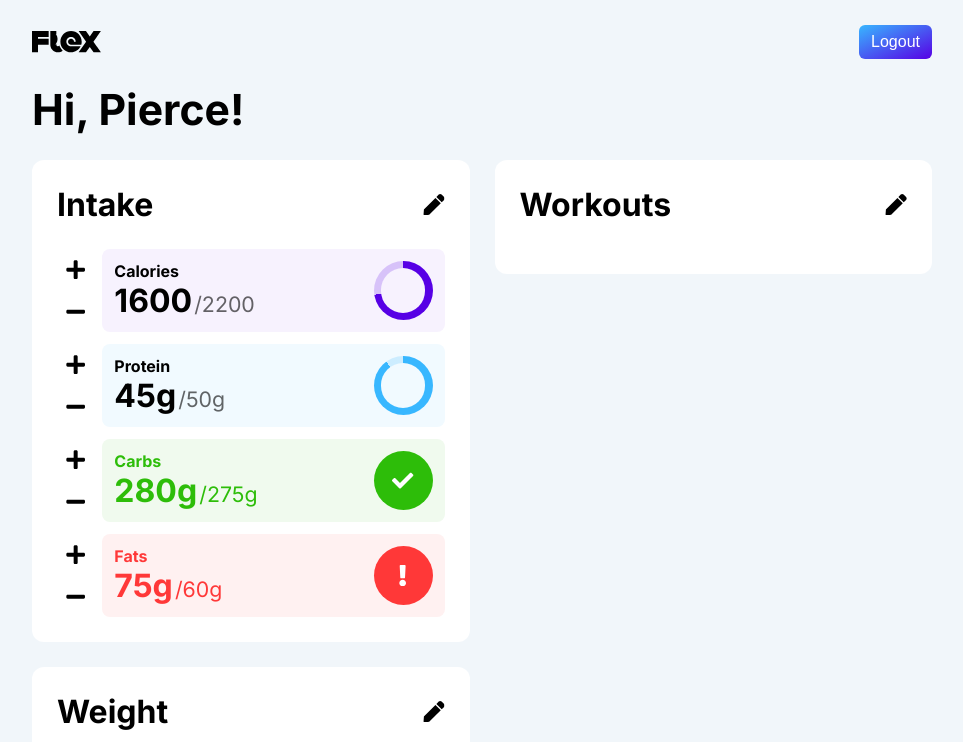
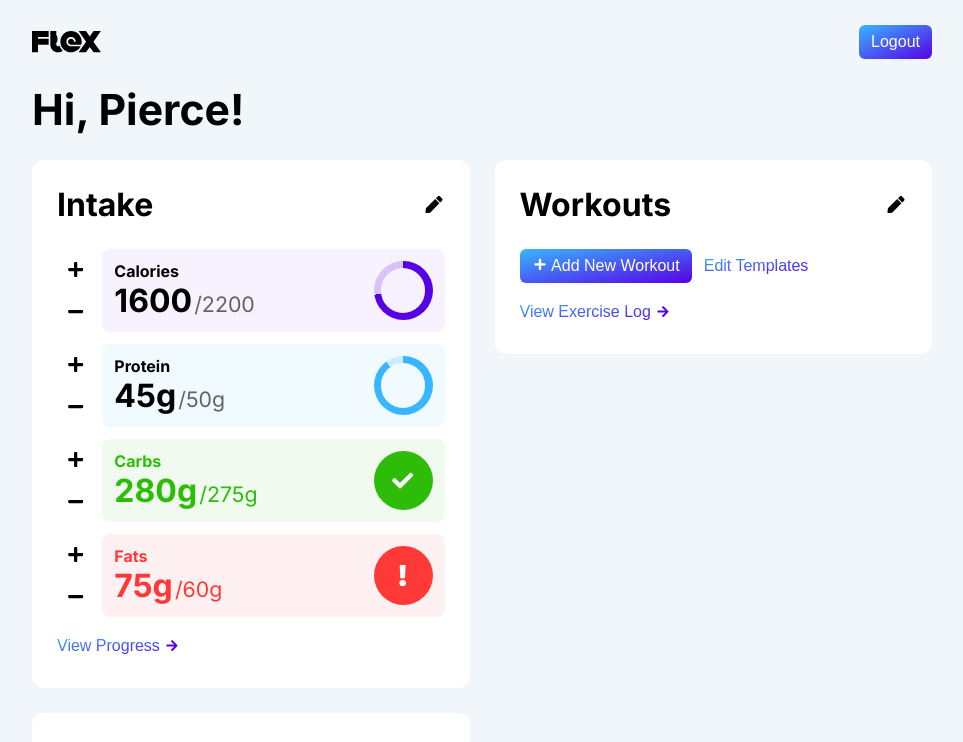
Before and after one commit to phidalgodiblasio/Flex, a React (Create React App) app in the folder frontend/flex/: page / in a window 1280 px wide. Shown: the top 742 px of the page, without its empty margins (158-1121 px from the left). Built offline with nearby package versions, Linux system fonts and the light colour scheme.

Commit message:
Added more buttons

```diff
--- a/frontend/flex/src/js/Homepage.js
+++ b/frontend/flex/src/js/Homepage.js
@@ -2,14 +2,12 @@ import React, { Component } from 'react';
 import styles from '../style/Homepage.module.css';
 import { ReactComponent as Logo } from '../assets/flex-logo.svg';
 import IntakeSection from './IntakeSection';
-import { FaPen, FaXMark } from 'react-icons/fa';
+import { FaPen, FaArrowRight, FaPlus } from 'react-icons/fa';
 import Section from './Section';
 import SecondaryButton from './SecondaryButton';
 import IntakePopUp from './IntakePopUp';
 
 export default class Homepage extends Component {
-
-  // TODO: Implement homepage
 
   constructor(props) {
     super(props)
@@ -46,7 +44,9 @@ export default class Homepage extends Component {
       enteredWeight: "",
       weightGoal: 150,
       popUpState: popUpState,
-      intakeValues: intakeValues
+      intakeValues: intakeValues,
+      workoutMenuOpen: false,
+      workoutMenuHasBeenOpened: false,
     }
   }
 
@@ -149,6 +149,39 @@ export default class Homepage extends Component {
     this.closePopUp();
   }
 
+  pushIntakeGraphsPage() {
+    console.log("TODO: Implement intake graphs page");
+  }
+
+  pushExerciseLogPage() {
+    console.log("TODO: Implement exercise log page");
+  }
+
+  pushWeightProgressPage() {
+    console.log("TODO: Implement weight progress page");
+  }
+
+  pushTemplatesPage(editing) {
+    console.log("TODO: Implement templates page");
+  }
+
+  toggleWorkoutMenu() {
+    this.setState({
+      workoutMenuOpen: !this.state.workoutMenuOpen,
+      workoutMenuHasBeenOpened: true
+    })
+  }
+
+  // All mouse clicks are intercepted and sent to this function
+  // If the workout menu is open and the user isn't clicking on the menu, close the menu
+  checkIfToggleWorkoutMenu(target) {
+    if(target.className != "workout-menu-item" && this.state.workoutMenuOpen) {
+      this.setState({
+        workoutMenuOpen: false
+      })
+    }
+  }
+
   render() {
     let popUpRender = this.state.popUpState.active ? (
       <IntakePopUp
@@ -186,8 +219,11 @@ export default class Homepage extends Component {
 
     let pushPopUp = (adding, type, current) => this.pushPopUp(adding, type, current);
 
+    let workoutMenuClasses;
+    if(this.state.workoutMenuHasBeenOpened) workoutMenuClasses = "clicked";
+
     return (
-      <>
+      <div onClick={(e) => this.checkIfToggleWorkoutMenu(e.target)}>
         {popUpRender}
         <div className="container">
           <header className={styles.header}>
@@ -222,20 +258,34 @@ export default class Homepage extends Component {
                 goal={this.state.intakeValues.fats.goal}
                 pushPopUp={pushPopUp}
               />
+              <SecondaryButton className="left-secondary-button" onClick={() => this.pushIntakeGraphsPage()}>View Progress <FaArrowRight /></SecondaryButton>
             </Section>
+
             <Section title="Workouts">
+              <div id={styles.workoutButtons}>
+                <div>
+                  <button className="primary-button" onClick={() => this.toggleWorkoutMenu()}><FaPlus /> Add New Workout</button>
+                  <nav className={workoutMenuClasses} aria-expanded={this.state.workoutMenuOpen}>
+                    <button className="workout-menu-item">Start From Scratch</button>
+                    <button className="workout-menu-item">Use A Template</button>
+                  </nav>
+                </div>
+                <SecondaryButton onClick={() => this.pushTemplatesPage(true)}>Edit Templates</SecondaryButton>
+              </div>
+              <SecondaryButton className="left-secondary-button" onClick={() => this.pushExerciseLogPage()}>View Exercise Log <FaArrowRight /></SecondaryButton>
+            </Section>
 
-            </Section>
             <Section title="Weight">
               {todaysWeight}
               <div className="small-padding" id={styles.weightGoal}>
                 <label>Your Goal</label>
                 <h3>{`${this.state.weightGoal} lbs`}</h3>
               </div>
+              <SecondaryButton className="left-secondary-button" onClick={() => this.pushWeightProgressPage()}>View Progress <FaArrowRight /></SecondaryButton>
             </Section>
           </div>
         </div>
-      </>
+      </div>
     )
   }
 }
--- a/frontend/flex/src/js/Section.js
+++ b/frontend/flex/src/js/Section.js
@@ -5,14 +5,14 @@ import styles from '../style/Homepage.module.css';
 export default function Section({title, editFunction, children}) {
   return (
     <div className="section large-padding">
-      <div className="section-header">
+      <header className="section-header">
         <h2 className={styles.h2}>{title}</h2>
         <div>
           <button className={styles.editButton} onClick={() => editFunction()}>
             <FaPen />
           </button>
         </div>
-      </div>
+      </header>
       {children}
     </div>
   )
--- a/frontend/flex/src/style/Homepage.module.css
+++ b/frontend/flex/src/style/Homepage.module.css
@@ -77,7 +77,6 @@
 }
 
 #weightGoal {
-  margin-top: 12px;
   border-radius: var(--rounded-border);
   background: linear-gradient(to bottom, var(--primary-light), var(--tertiary-light));
 }
@@ -123,3 +122,33 @@
   margin: 0;
   font-weight: bold;
 }
+
+#workoutButtons > * {
+  display: inline-block;
+  position: relative;
+}
+
+#workoutButtons nav {
+  background-color: var(--section-color);
+  border-radius: var(--rounded-border);
+  position: absolute;
+  top: 125%;
+  z-index: 98;
+  box-shadow: 2px 2px 12px #0003;
+}
+
+#workoutButtons nav button {
+  display: block;
+  width: 100%;
+  text-align: left;
+  padding: 12px;
+  background: none;
+}
+
+#workoutButtons nav button:hover {
+  background-color: var(--transparent-button-hover);
+}
+
+#workoutButtons nav button:not(:last-of-type) {
+  border-bottom: 1px solid #ccc;
+}
--- a/frontend/flex/src/style/IntakeSection.module.css
+++ b/frontend/flex/src/style/IntakeSection.module.css
@@ -1,9 +1,5 @@
 .outerWrap {
   display: flex;
-}
-
-.outerWrap:not(:last-of-type) {
-  margin-bottom: 12px;
 }
 
 .innerWrap {
--- a/frontend/flex/src/style/index.css
+++ b/frontend/flex/src/style/index.css
@@ -12,6 +12,7 @@ body {
   -moz-osx-font-smoothing: grayscale;
 
   --on-background-color: #000;
+  --section-color: #fff;
   --text-color: #0009;
   --primary-color: rgb(var(--primary-rgb));
   --primary-rgb: 87, 0, 229;
@@ -51,6 +52,10 @@ body {
   min-width: 350px;
   max-width: 450px;
   height: min-content;
+}
+
+.section > div {
+  margin-bottom: 12px;
 }
 
 .section-header {
@@ -112,6 +117,10 @@ button {
   transition: 0.2s linear;
 }
 
+button svg {
+  height: 0.8em;
+}
+
 .primary-button {
   background: var(--button-gradient);
   color: white;
@@ -120,11 +129,11 @@ button {
 }
 
 .primary-button:hover {
-  opacity: 0.92;
+  box-shadow:inset 2px 2px 8px #fff5;
 }
 
 .primary-button:focus {
-  opacity: 1;
+  box-shadow:inset 2px 2px 8px #0005;
 }
 
 .secondary-button {
@@ -140,6 +149,11 @@ button {
   -webkit-text-fill-color: transparent;
 }
 
+.secondary-button svg {
+  fill: var(--primary-color);
+  transform: translate(0, .075em);
+}
+
 .secondary-button span::before {
   content: "";
   position: absolute;
@@ -148,7 +162,7 @@ button {
   width: 0;
   height: 1px;
   background: linear-gradient(to right, var(--secondary-color), var(--primary-color));
-  transition: 0.2s cubic-bezier(0.165, 0.84, 0.44, 1)
+  transition: 0.2s cubic-bezier(0.165, 0.84, 0.44, 1);
 }
 
 .secondary-button:hover span::before {
@@ -219,3 +233,39 @@ input[type="number"]::-webkit-inner-spin-button {
   -webkit-appearance: none;
   margin: 0;
 }
+
+/* I use the clicked class so that the animation doesn't play on the page load */
+nav[aria-expanded="false"]:not(.clicked) {
+  display: none;
+}
+
+nav[aria-expanded="false"].clicked {
+  animation: closeMenu 0.3s cubic-bezier(0.165, 0.84, 0.44, 1);
+  animation-fill-mode: forwards;
+}
+
+nav[aria-expanded="true"] {
+  display: block;
+  animation: openMenu 0.2s cubic-bezier(0.165, 0.84, 0.44, 1);
+  animation-fill-mode: forwards;
+}
+
+@keyframes closeMenu {
+  from {
+
+  } to {
+    opacity: 0;
+    transform:  translateY(-10px);
+    display: none;
+  }
+}
+
+@keyframes openMenu {
+  from {
+    opacity: 0;
+    transform:  translateY(-10px);
+  } to {
+    opacity: 1;
+    transform: none;
+  }
+}
```
